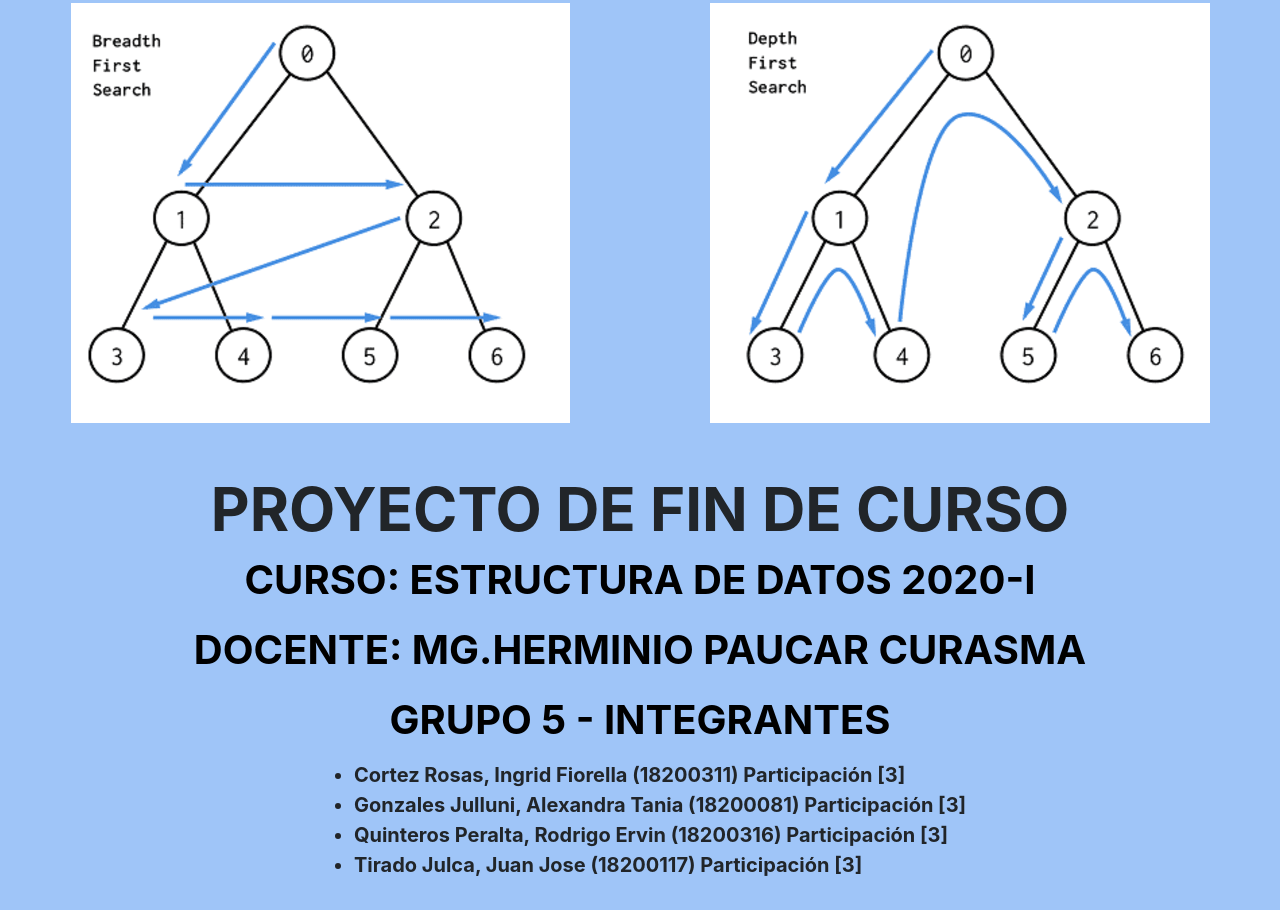
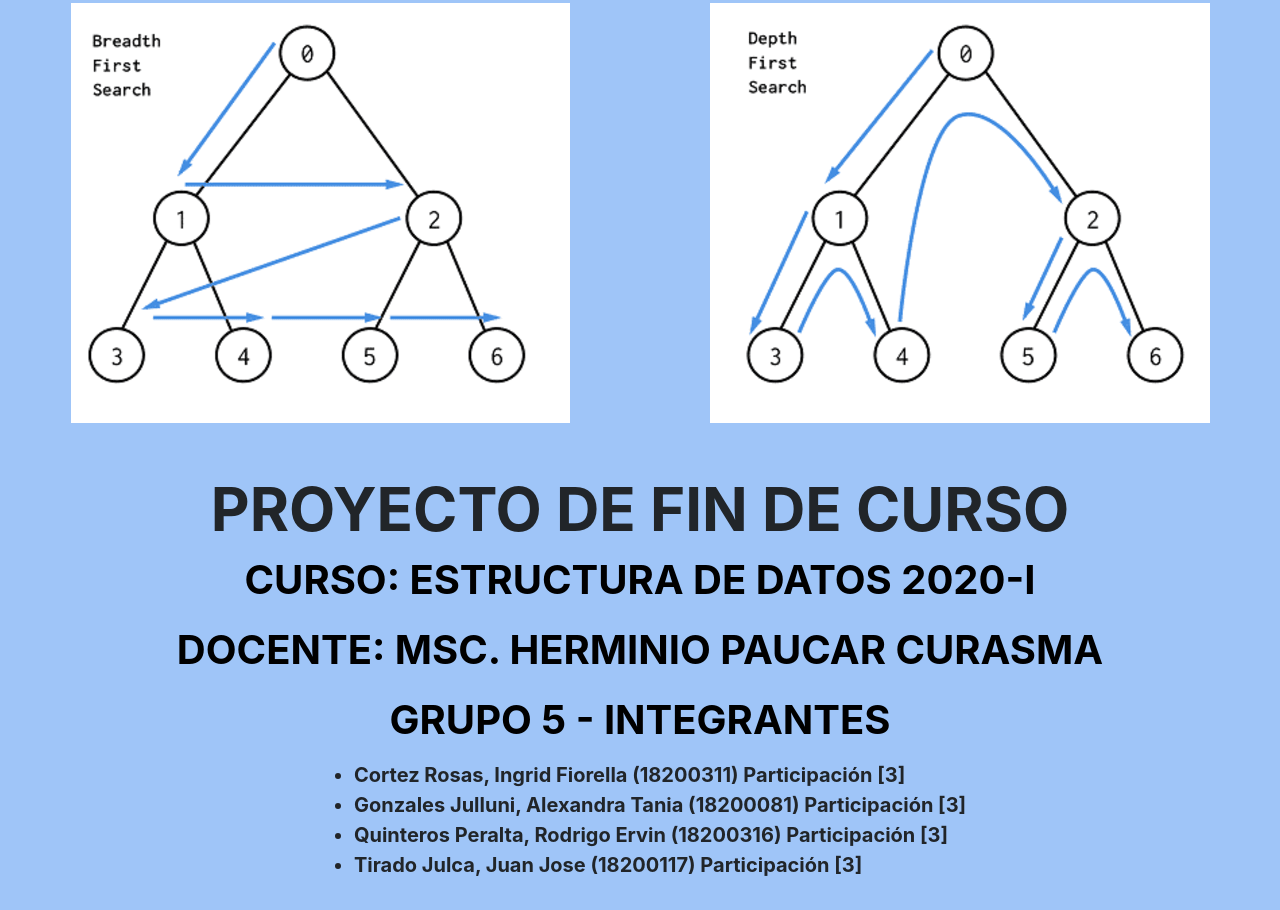
Before and after one commit to Grupo5-ED-UNMSM-FISI/GRUPO5-ED-UNMSM-FISI, a plain HTML site: page docs/index.html in a window 1280 px wide. Shown: the part 572-1482 px from the top of the page. Drawn offline with nearby package versions, Linux system fonts and the light colour scheme.

Commit message:
Se agrego el Msc en el nombre del profesor

```diff
--- a/docs/index.html
+++ b/docs/index.html
@@ -153,7 +153,7 @@
                 <p class="subtitulo">Curso: ESTRUCTURA DE DATOS 2020-I</p>
             </div>
             <div class="row justify-content-center">
-                <p><a href="https://github.com/hpaucar" class="subtitulo">Docente: Mg.Herminio Paucar Curasma</a></p>
+                <p><a href="https://github.com/hpaucar" class="subtitulo">Docente: Msc. Herminio Paucar Curasma</a></p>
             </div>
             <div class="row justify-content-center">
                 <p><a href="https://github.com/Grupo5-ED-UNMSM-FISI/GRUPO5-ED-UNMSM-FISI" class="subtitulo">Grupo 5 - Integrantes</a></p>
```
